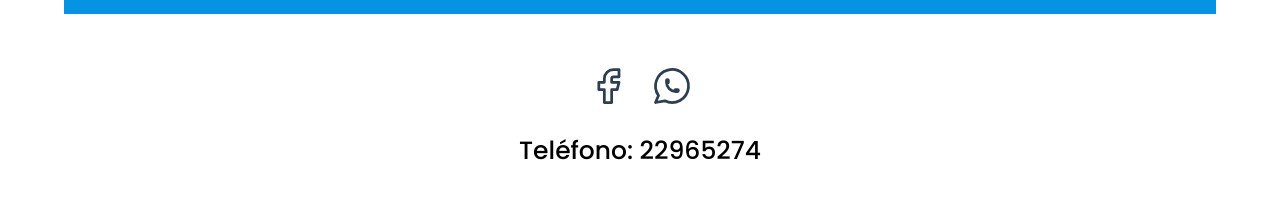
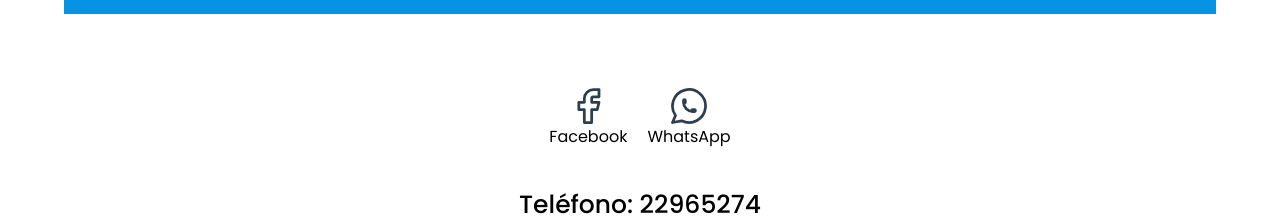
Before and after one commit to brujavsen/gimbo-gim-demo, a React (Vite) app: page / in a window 1280 px wide. Shown: the part 5210-5426 px from the top of the page. Built offline with nearby package versions, Linux system fonts and the light colour scheme.

Commit message:
fix accessibility

```diff
--- a/src/components/Footer.jsx
+++ b/src/components/Footer.jsx
@@ -34,6 +34,7 @@ const Footer = () => {
                                 <path stroke="none" d="M0 0h24v24H0z" fill="none"/>
                                 <path d="M7 10v4h3v7h4v-7h3l1 -4h-4v-2a1 1 0 0 1 1 -1h3v-4h-3a5 5 0 0 0 -5 5v2h-3" />
                             </svg>
+                            <span>Facebook</span>
                         </a>
                         <a href={wppUrl} rel="noreferrer" onClick={ e => handleClick(e, wppUrl, 'WhatsApp')}>
                             <svg xmlns="http://www.w3.org/2000/svg" className="icon icon-tabler icon-tabler-brand-whatsapp" width="44" height="44" viewBox="0 0 24 24" strokeWidth="1.5" stroke="#2c3e50" fill="none" strokeLinecap="round" strokeLinejoin="round">
@@ -41,6 +42,7 @@ const Footer = () => {
                                 <path d="M3 21l1.65 -3.8a9 9 0 1 1 3.4 2.9l-5.05 .9" />
                                 <path d="M9 10a.5 .5 0 0 0 1 0v-1a.5 .5 0 0 0 -1 0v1a5 5 0 0 0 5 5h1a.5 .5 0 0 0 0 -1h-1a.5 .5 0 0 0 0 1" />
                             </svg>
+                            <span>WhatsApp</span>
                         </a>
                     </div>
                     <p>Teléfono: 22965274</p>
--- a/src/components/Hero.jsx
+++ b/src/components/Hero.jsx
@@ -8,7 +8,7 @@ const Hero = () => {
                     <p>Camino del Andaluz KM 4.800 sobre Ruta 84, 15700. Canelones, Uruguay</p>
                 </div>
                 <div className="hero__maps">
-                    <iframe src="https://www.google.com/maps/embed?pb=!1m18!1m12!1m3!1d3278.3997220896945!2d-56.06083822335573!3d-34.74552236500247!2m3!1f0!2f0!3f0!3m2!1i1024!2i768!4f13.1!3m3!1m2!1s0x95a02f32a11fc93d%3A0xeadef3cd032206fb!2sGimnasio%20Gimbo!5e0!3m2!1ses-419!2suy!4v1694811460212!5m2!1ses-419!2suy" width="350" height="300" style={{border:"0"}} allowFullScreen="" loading="lazy" referrerPolicy="no-referrer-when-downgrade"></iframe>
+                    <iframe src="https://www.google.com/maps/embed?pb=!1m18!1m12!1m3!1d3278.3997220896945!2d-56.06083822335573!3d-34.74552236500247!2m3!1f0!2f0!3f0!3m2!1i1024!2i768!4f13.1!3m3!1m2!1s0x95a02f32a11fc93d%3A0xeadef3cd032206fb!2sGimnasio%20Gimbo!5e0!3m2!1ses-419!2suy!4v1694811460212!5m2!1ses-419!2suy" width="350" height="300" style={{border:"0"}} allowFullScreen="" loading="lazy" referrerPolicy="no-referrer-when-downgrade" title="address gim"></iframe>
                 </div>
             </div>
         </div>
--- a/src/scss/layout/_footer.scss
+++ b/src/scss/layout/_footer.scss
@@ -25,19 +25,32 @@
             align-items: center;
             margin: 5rem 0;
 
-            a, p {
+            .footer__icons {
+                display: flex;
+                a {
                     margin: 2rem 1rem;
+                    transition: all .5s cubic-bezier(0.19, 1, 0.22, 1);
+                    display: flex;
+                    flex-direction: column;
+                    align-items: center;
+
+                    span {
+                        text-align: center;
+                        color: v.$negro;
                     }
-            a {
-                transition: all .5s cubic-bezier(0.19, 1, 0.22, 1);
+                    &:hover span {
+                        font-weight: bold;
                     }
-            a:nth-child(1) svg:hover {
+                    &:nth-child(1):hover svg {
                         fill: v.$azul;
                     }
-            a:nth-child(2) svg:hover {
+                    &:nth-child(2):hover svg {
                         fill: lightgreen;
                     }
+                }
+            }
             p {
+                margin: 2rem 1rem;
                 font-weight: 500;
                 font-size: 2.5rem;
             }
```
Lines whose indentation alone changed are shown as unchanged.
